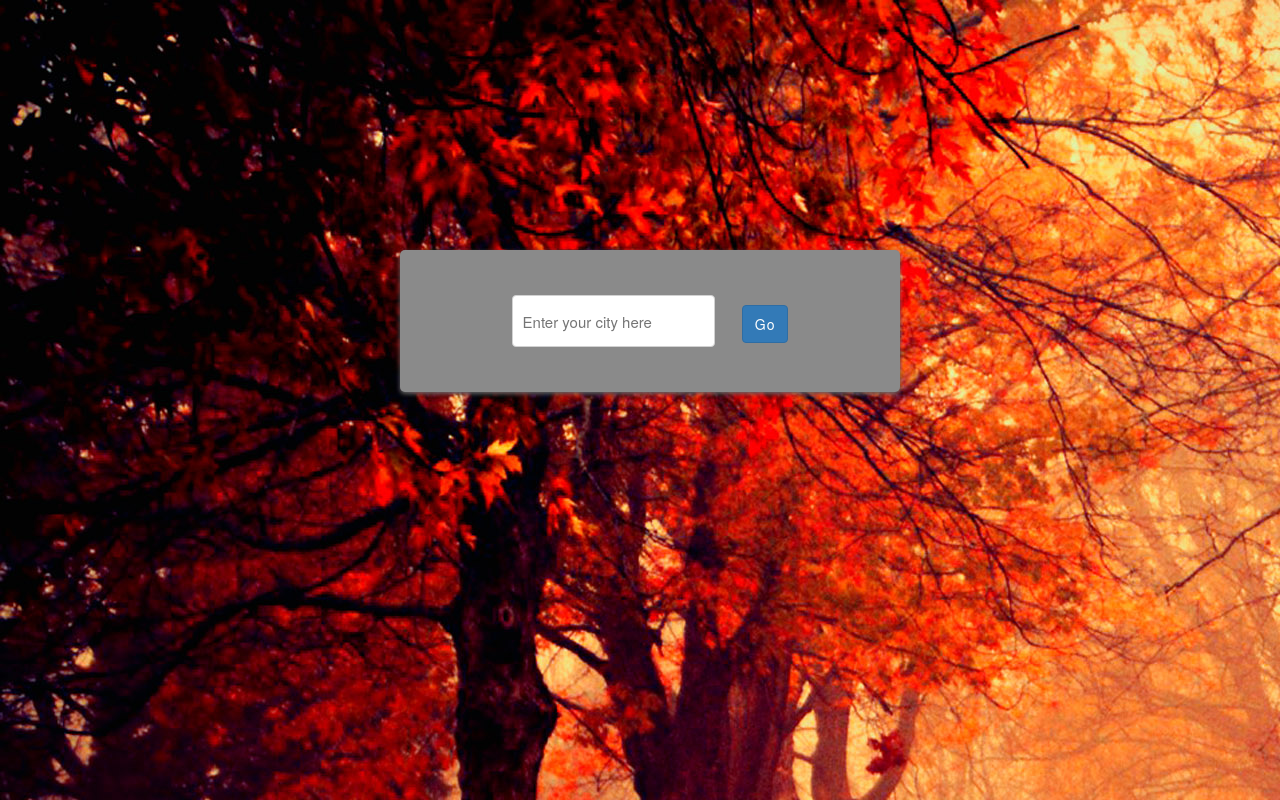
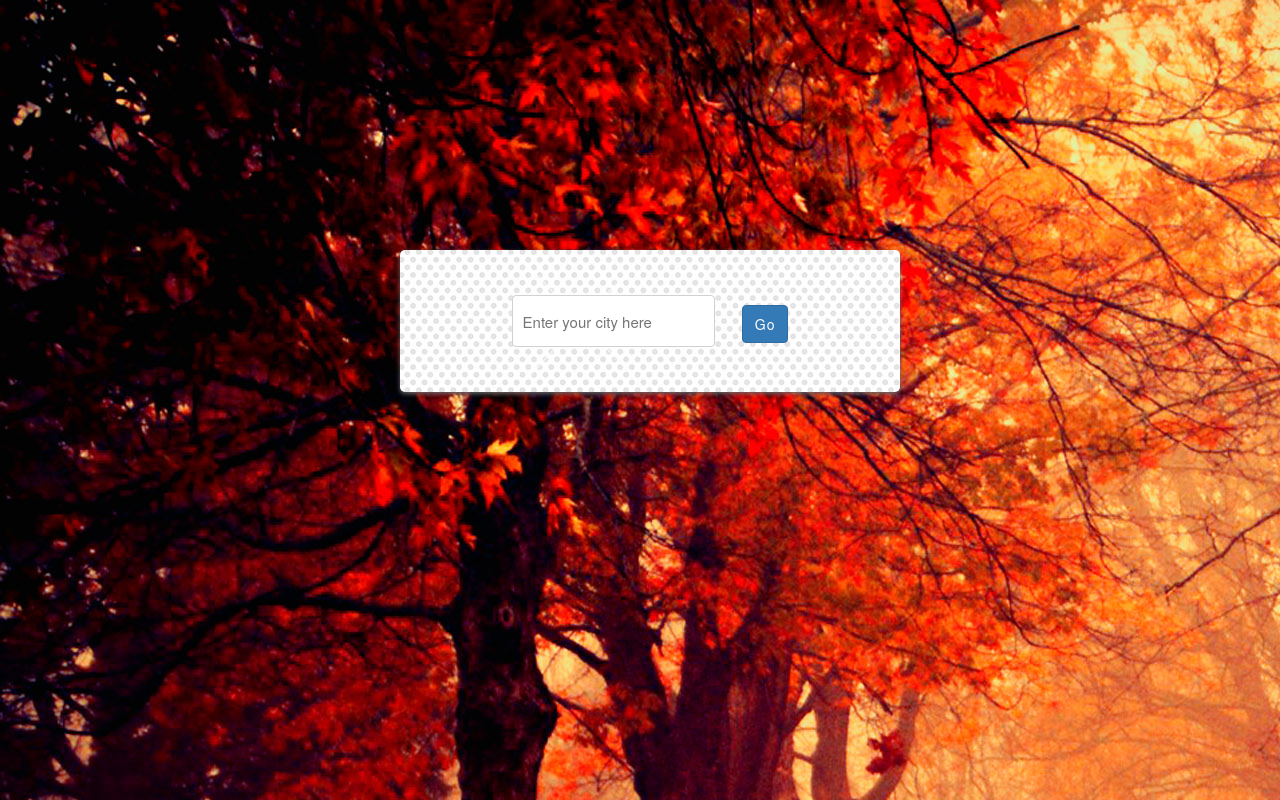
Before and after one commit to mebble/Trimodulo_City, a plain HTML site: page index.html in a window 1280 px wide. Drawn offline with Linux system fonts and the light colour scheme.

Commit message:
Added background to search box

```diff
--- a/index.html
+++ b/index.html
@@ -11,7 +11,9 @@
     			background-image: url("src/images/autumn.jpg");
     		}
     		#search-box {
-    			background-color: #8a8a8a;
+    			background-color: #e6e6e6;
+    			background-image: url("src/images/search-background.jpg");
+    			background-position: -10px;
     			border-radius: 5px;
     			padding: 20px 20px;
     			width: 100%;
```
Also changed, not shown: src/images/search-background.jpg (added).
